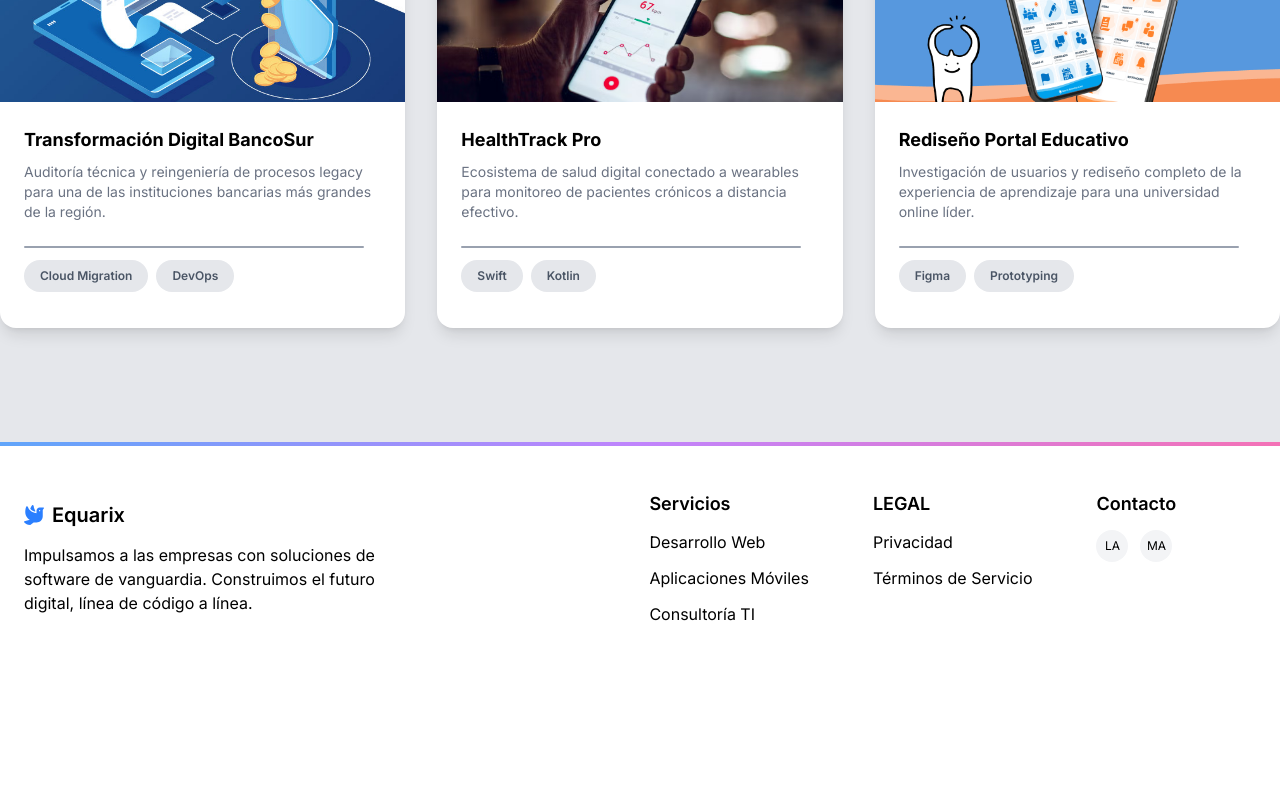
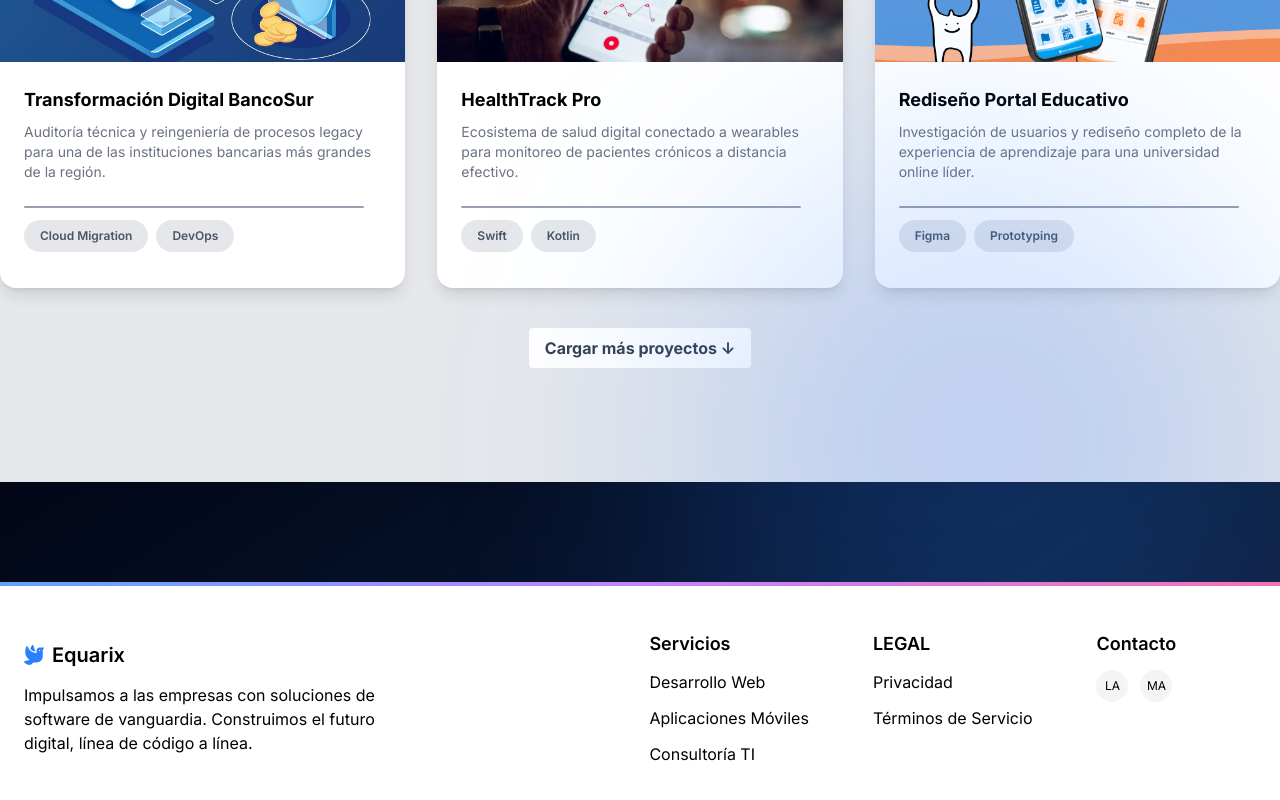
Before and after one commit to Equarix/rosadita-front, a Next.js app: page /proyectos in a window 1280 px wide. Shown: the part 1191-1991 px from the top of the page. Before the commit the page ends 1865 px from the top, so only its background shows below. Built offline with nearby package versions, Linux system fonts and the light colour scheme.

Commit message:
Refactor code structure for improved readability and maintainability

```diff
--- a/src/app/proyectos/page.tsx
+++ b/src/app/proyectos/page.tsx
@@ -28,7 +28,7 @@ export default function page() {
           </div>
         </div>
       </div>
-      <div className="h-300 bg-gray-200 flex flex-col justify-center items-center">
+      <div className="h-310 bg-gray-200 flex flex-col justify-center items-center">
         <div className="w-full w-max rounded-2xl bg-white">
           <div className="grid grid-cols-5 py-1">
             <div className="flex justify-center items-center">
@@ -255,7 +255,44 @@ export default function page() {
               </div>
             </div>
           </div>
+          <div className="flex justify-center items-center py-10">
+            <button className="bg-white hover:bg-gray-300 text-gray-700 font-bold text-md py-2 px-4 rounded">
+              Cargar más proyectos ↓
+            </button>
+          </div>
         </div>
+      </div>
+      <div className="relative h-[100px] w-full">
+        <div className=" inset-0 bg-black/40"></div>
+        <section className="w-full h-200 flex items-center justify-center bg-gradient-to-br from-[#020617] via-[#0b1e3b] to-[#2b1b5a] overflow-hidden">
+          <div className="relative z-10 max-w-4xl text-center px-6">
+            <div className="inline-flex items-center gap-2 px-4 py-1 mb-6 rounded-full bg-white/10 text-green-400 text-xs font-semibold tracking-wide">
+              <span className="w-2 h-2 bg-green-400 rounded-full"></span>
+              INNOVACIÓN CONTINUA
+            </div>
+            <h1 className="text-4xl md:text-6xl font-extrabold text-white leading-tight">
+              ¿Tienes un proyecto en mente?
+              <br />
+              <span className="bg-gradient-to-r from-cyan-400 to-blue-500 bg-clip-text text-transparent">
+                Hagámoslo realidad.
+              </span>
+            </h1>
+            <p className="mt-6 text-gray-300 max-w-2xl mx-auto leading-relaxed">
+              Nuestro equipo está listo para ayudarte a convertir tu visión
+              abstracta en una realidad digital de alto impacto. Diseño,
+              estrategia y tecnología en un solo lugar.
+            </p>
+            <div className="mt-10 flex flex-col sm:flex-row justify-center gap-4">
+              <button className="px-8 py-3 rounded-full bg-white text-black font-semibold hover:scale-105 transition">
+                Iniciar Proyecto Hoy
+              </button>
+              <button className="px-8 py-3 rounded-full border border-white/30 text-white font-semibold flex items-center justify-center gap-2 hover:bg-white/10 transition">
+                Contactar Expertos ↗
+              </button>
+            </div>
+          </div>
+          <div className="absolute -bottom-40 right-0 w-[600px] h-[600px] bg-blue-500/20 rounded-full blur-[120px]"></div>
+        </section>
       </div>
     </div>
   );
```
Also changed, not shown: 1 other file (tests, documents, lock files or other folders).
